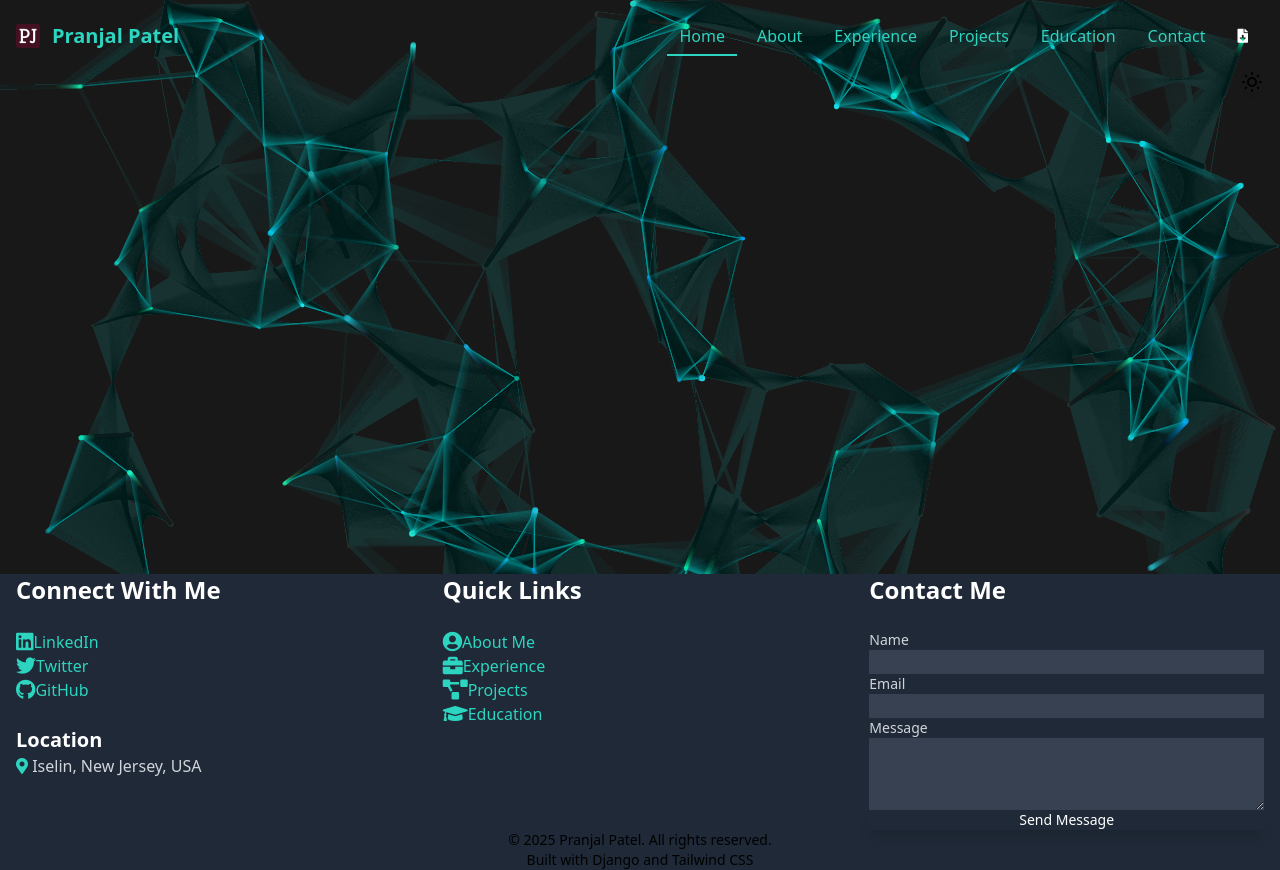
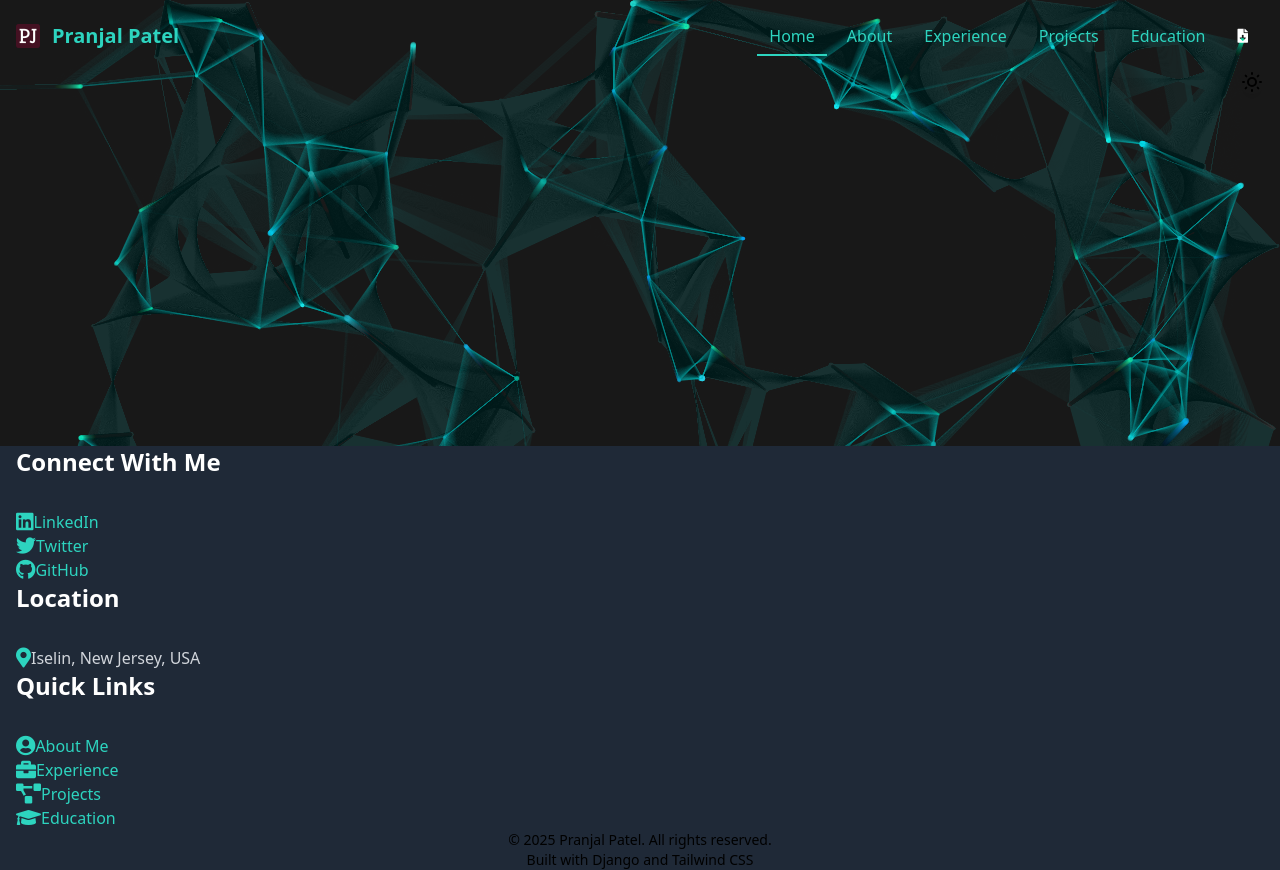
Before and after one commit to pranj999/PortfolioUpdated, a Django app: template firstpage/templates/base.html in a window 1280 px wide. Run offline with Django 4.2, Linux system fonts and the light colour scheme; the template is opened without the code that fills it, so the values that code supplies are empty.

Commit message:
Claude AI - Contact form removed

```diff
--- a/firstpage/templates/base.html
+++ b/firstpage/templates/base.html
@@ -50,8 +50,7 @@
     }
     </script>
 
-    <!-- CSS -->
-    <link rel="stylesheet" href="{% static 'css/main.min.css' %}">
+    <!-- Removed CSS reference that was causing 404 errors -->
     <style>
     .hidden {
       display: none;
--- a/firstpage/templates/footer.html
+++ b/firstpage/templates/footer.html
@@ -1,12 +1,14 @@
 <link rel="stylesheet" href="https://cdnjs.cloudflare.com/ajax/libs/font-awesome/5.15.4/css/all.min.css">
 
-<footer id="contact" class="bg-gray-800 dark:bg-gray-900 text-gray-200 py-10 px-4 sm:px-6 lg:px-8 border-t-4 border-teal-400 dark:border-teal-600 shadow-inner">
+<footer class="bg-gray-800 dark:bg-gray-900 text-gray-200 py-16 px-4 sm:px-6 lg:px-8 border-t-4 border-teal-400 dark:border-teal-600 shadow-inner">
     <div class="max-w-6xl mx-auto">
-        <div class="grid grid-cols-1 md:grid-cols-3 gap-8">
-            <!-- Connect -->
+        <div class="grid grid-cols-1 md:grid-cols-2 gap-12">
+            <!-- Left Column: Connect and Location -->
+            <div class="space-y-10">
+                <!-- Connect With Me -->
                 <div class="animate-on-scroll">
-                <h2 class="text-2xl font-semibold text-white mb-4 inline-block border-b-2 border-teal-400 pb-2">Connect With Me</h2>
-                <ul class="space-y-3">
+                    <h2 class="text-2xl font-semibold text-white mb-6 inline-block border-b-2 border-teal-400 pb-2">Connect With Me</h2>
+                    <ul class="space-y-4">
                         <li>
                             <a href="https://www.linkedin.com/in/pranj999/"
                                class="flex items-center text-teal-400 hover:text-teal-300 transition-all duration-300 transform hover:translate-x-1"
@@ -38,18 +40,22 @@
                             </a>
                         </li>
                     </ul>
-                <div class="mt-6">
-                    <h3 class="text-xl font-semibold text-white mb-3">Location</h3>
-                    <p class="text-gray-300">
-                        <i class="fas fa-map-marker-alt mr-2 text-teal-400"></i> Iselin, New Jersey, USA
+                </div>
+
+                <!-- Location -->
+                <div class="animate-on-scroll">
+                    <h2 class="text-2xl font-semibold text-white mb-6 inline-block border-b-2 border-teal-400 pb-2">Location</h2>
+                    <p class="text-gray-300 flex items-center">
+                        <i class="fas fa-map-marker-alt text-xl text-teal-400 mr-3"></i>
+                        <span>Iselin, New Jersey, USA</span>
                     </p>
                 </div>
             </div>
 
-            <!-- Quick Links -->
+            <!-- Right Column: Quick Links -->
             <div class="animate-on-scroll">
-                <h2 class="text-2xl font-semibold text-white mb-4 inline-block border-b-2 border-teal-400 pb-2">Quick Links</h2>
-                <ul class="space-y-3">
+                <h2 class="text-2xl font-semibold text-white mb-6 inline-block border-b-2 border-teal-400 pb-2">Quick Links</h2>
+                <ul class="space-y-4">
                     <li>
                         <a href="#about" class="flex items-center text-teal-400 hover:text-teal-300 transition-all duration-300 transform hover:translate-x-1">
                             <i class="fas fa-user-circle text-xl mr-3"></i>
@@ -76,108 +82,12 @@
                     </li>
                 </ul>
             </div>
-
-            <!-- Contact Form -->
-            <div class="animate-on-scroll">
-                <h2 class="text-2xl font-semibold text-white mb-4 inline-block border-b-2 border-teal-400 pb-2">Contact Me</h2>
-                <!-- Contact Form -->
-                <form id="contact-form" class="space-y-4" onsubmit="return submitContactForm(event)">
-                    {% csrf_token %}
-                    <div>
-                        <label for="name" class="block text-sm font-medium text-gray-300">Name</label>
-                        <input type="text" id="name" name="name" required
-                               class="mt-1 block w-full px-3 py-2 bg-gray-700 dark:bg-gray-800 border border-gray-600 dark:border-gray-700 rounded-md text-white
-                               focus:outline-none focus:ring-2 focus:ring-teal-400 hover:border-teal-400 transition-all duration-300 shadow-inner">
-                    </div>
-                    <div>
-                        <label for="email" class="block text-sm font-medium text-gray-300">Email</label>
-                        <input type="email" id="email" name="email" required
-                               class="mt-1 block w-full px-3 py-2 bg-gray-700 dark:bg-gray-800 border border-gray-600 dark:border-gray-700 rounded-md text-white
-                               focus:outline-none focus:ring-2 focus:ring-teal-400 hover:border-teal-400 transition-all duration-300 shadow-inner">
-                    </div>
-                    <div>
-                        <label for="message" class="block text-sm font-medium text-gray-300">Message</label>
-                        <textarea id="message" name="message" rows="3" required
-                                  class="mt-1 block w-full px-3 py-2 bg-gray-700 dark:bg-gray-800 border border-gray-600 dark:border-gray-700 rounded-md text-white
-                                  focus:outline-none focus:ring-2 focus:ring-teal-400 hover:border-teal-400 transition-all duration-300 shadow-inner"></textarea>
-                    </div>
-                    <div>
-                        <button type="submit"
-                                class="w-full flex justify-center py-2 px-4 border border-transparent rounded-md
-                                shadow-lg hover:shadow-xl text-sm font-medium text-white bg-gradient-to-r from-teal-500 to-blue-600 dark:from-teal-600 dark:to-blue-700 hover:from-teal-400 hover:to-blue-500 dark:hover:from-teal-500 dark:hover:to-blue-600
-                                focus:outline-none focus:ring-2 focus:ring-offset-2 focus:ring-teal-400
-                                transform hover:scale-105 transition-all duration-300">
-                            Send Message
-                        </button>
-                    </div>
-                    <div id="form-status" class="text-center hidden"></div>
-                </form>
-
-                <!-- Only shown if JavaScript is disabled -->
-                <noscript>
-                    <p class="mt-4">Please enable JavaScript to use the contact form, or email me directly at:
-                       <a href="mailto:pranj999@gmail.com" class="text-teal-400 hover:text-teal-300">pranj999 [at] gmail [dot] com</a>
-                    </p>
-                </noscript>
-            </div>
         </div>
 
-        <div class="mt-8 pt-6 border-t border-gray-700 text-center text-sm text-gray-400">
+        <!-- Copyright -->
+        <div class="mt-12 pt-6 border-t border-gray-700 text-center text-sm text-gray-400">
             <p>&copy; {% now "Y" %} Pranjal Patel. All rights reserved.</p>
             <p class="mt-2">Built with Django and Tailwind CSS</p>
         </div>
     </div>
 </footer>
-
-<script>
-    function submitContactForm(event) {
-        event.preventDefault();
-
-        // Get form elements
-        const form = document.getElementById('contact-form');
-        const formStatus = document.getElementById('form-status');
-
-        // Show loading state
-        formStatus.textContent = "Sending message...";
-        formStatus.classList.remove('hidden', 'text-red-500', 'text-green-500');
-        formStatus.classList.add('text-white');
-
-        // Collect form data
-        const formData = new FormData(form);
-
-        // Send data to the backend
-        fetch('/contact/submit/', {
-            method: 'POST',
-            body: formData,
-            headers: {
-                'X-Requested-With': 'XMLHttpRequest',
-            }
-        })
-        .then(response => {
-            if (!response.ok) {
-                throw new Error('Network response was not ok');
-            }
-            return response.json();
-        })
-        .then(data => {
-            if (data.success) {
-                formStatus.textContent = "Message sent successfully! I'll get back to you soon.";
-                formStatus.classList.remove('text-white', 'text-red-500');
-                formStatus.classList.add('text-green-400');
-                form.reset();
-            } else {
-                formStatus.textContent = data.error || "There was an error sending your message. Please try again.";
-                formStatus.classList.remove('text-white', 'text-green-500');
-                formStatus.classList.add('text-red-500');
-            }
-        })
-        .catch(error => {
-            console.error('Error:', error);
-            formStatus.textContent = "There was an error sending your message. Please try again.";
-            formStatus.classList.remove('text-white', 'text-green-500');
-            formStatus.classList.add('text-red-500');
-        });
-
-        return false;
-    }
-</script>
--- a/firstpage/templates/navbar.html
+++ b/firstpage/templates/navbar.html
@@ -81,7 +81,6 @@
                 <a href="#experience" class="nav-link text-teal-400 hover:text-teal-300 transition-colors duration-300">Experience</a>
                 <a href="#projects" class="nav-link text-teal-400 hover:text-teal-300 transition-colors duration-300">Projects</a>
                 <a href="#education" class="nav-link text-teal-400 hover:text-teal-300 transition-colors duration-300">Education</a>
-                <a href="#contact" class="nav-link text-teal-400 hover:text-teal-300 transition-colors duration-300">Contact</a>
                 <a href="https://github.com/pranj999/pranj999/blob/main/Pranjal_Patel_Resume.pdf"
                    target="_blank" rel="noopener noreferrer"
                    class="ml-2 px-4 py-2 bg-gradient-to-r from-teal-500 to-blue-600 text-white font-medium rounded-full text-sm
--- a/portfolio/sitemap.py
+++ b/portfolio/sitemap.py
@@ -6,7 +6,7 @@
     changefreq = 'monthly'
 
     def items(self):
-        return ['home', 'projects', 'resume', 'contact']  # Add all your static view names here
+        return ['home', 'projects', 'resume']  # Removed 'contact' from here
 
     def location(self, item):
         return reverse(item)
--- a/portfolio/urls.py
+++ b/portfolio/urls.py
@@ -12,7 +12,6 @@
     path('', views.home, name='home'),
     path('sitemap.xml', sitemap, {'sitemaps': sitemaps}, name='sitemap'),
     path('robots.txt', TemplateView.as_view(template_name="robots.txt", content_type="text/plain")),
-    path('contact/submit/', views.contact_form, name='contact_form'),
 ]
 
 # Custom error handlers
```
Also changed, not shown: firstpage/views.py (+1 -58 lines), portfolio/settings.py (+0 -10 lines), 1 other file. Lines whose indentation alone changed are shown as unchanged.
